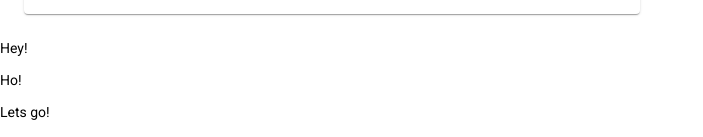
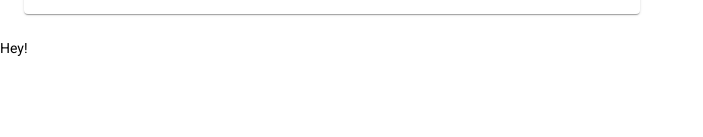
Before and after one commit to moi-j/redactinator, an Angular app: page /consults-queue in a window 1280 px wide. Shown: the part 3157-3294 px from the top of the page, without its empty margins (0-703 px from the left). After the commit the page ends 3215 px from the top, so only its background shows below. Built offline with nearby package versions, Linux system fonts and the light colour scheme.

Commit message:
Remove Hey

```diff
--- a/src/app/app.component.html
+++ b/src/app/app.component.html
@@ -1,5 +1,2 @@
 <router-outlet></router-outlet>
 <p>Hey!</p>
-<p>Ho!</p>
-<p>Lets go!</p>
-<p>Hey!</p>
```
